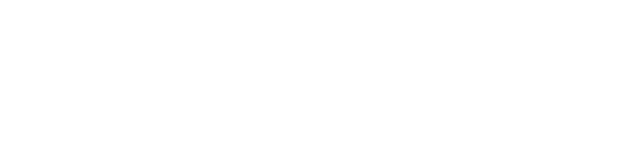
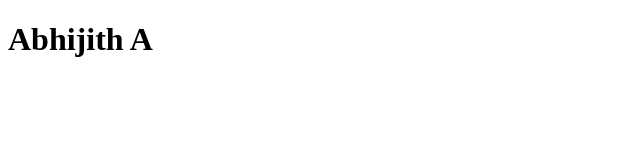
Before and after one commit to Abhijith-A/Seminar-Git-2020, a plain HTML site: page welcome.html in a window 1280 px wide. Shown: the whole page, without its empty margins (0-640 px from the left). Drawn offline with Linux system fonts and the light colour scheme.

Commit message:
welcome file modified

```diff
--- a/welcome.html
+++ b/welcome.html
@@ -5,6 +5,6 @@
     <title>Welcome To Second File</title>
 </head>
 <body>
-
+    <h1>Abhijith A</h1>
 </body>
 </html>
```
